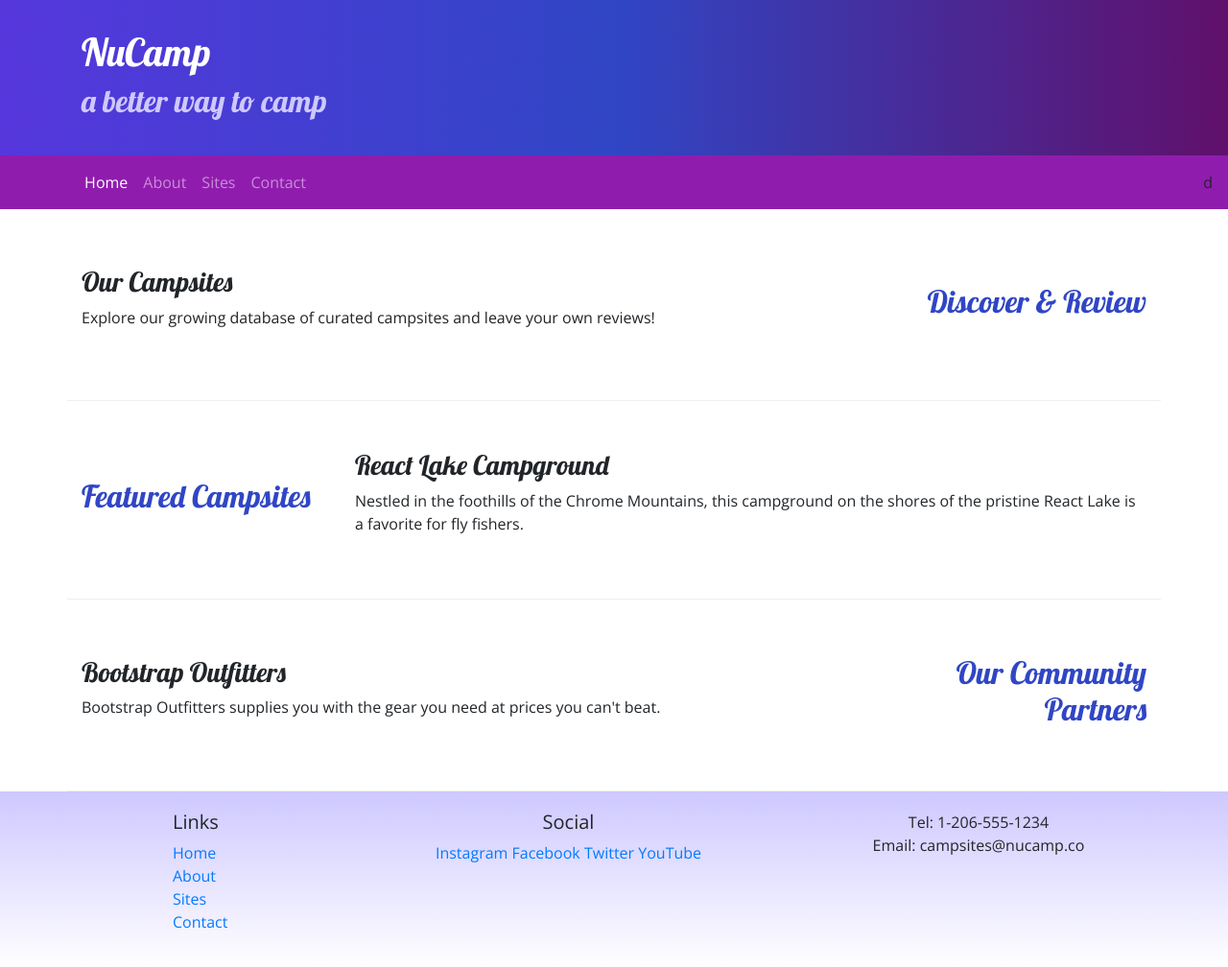
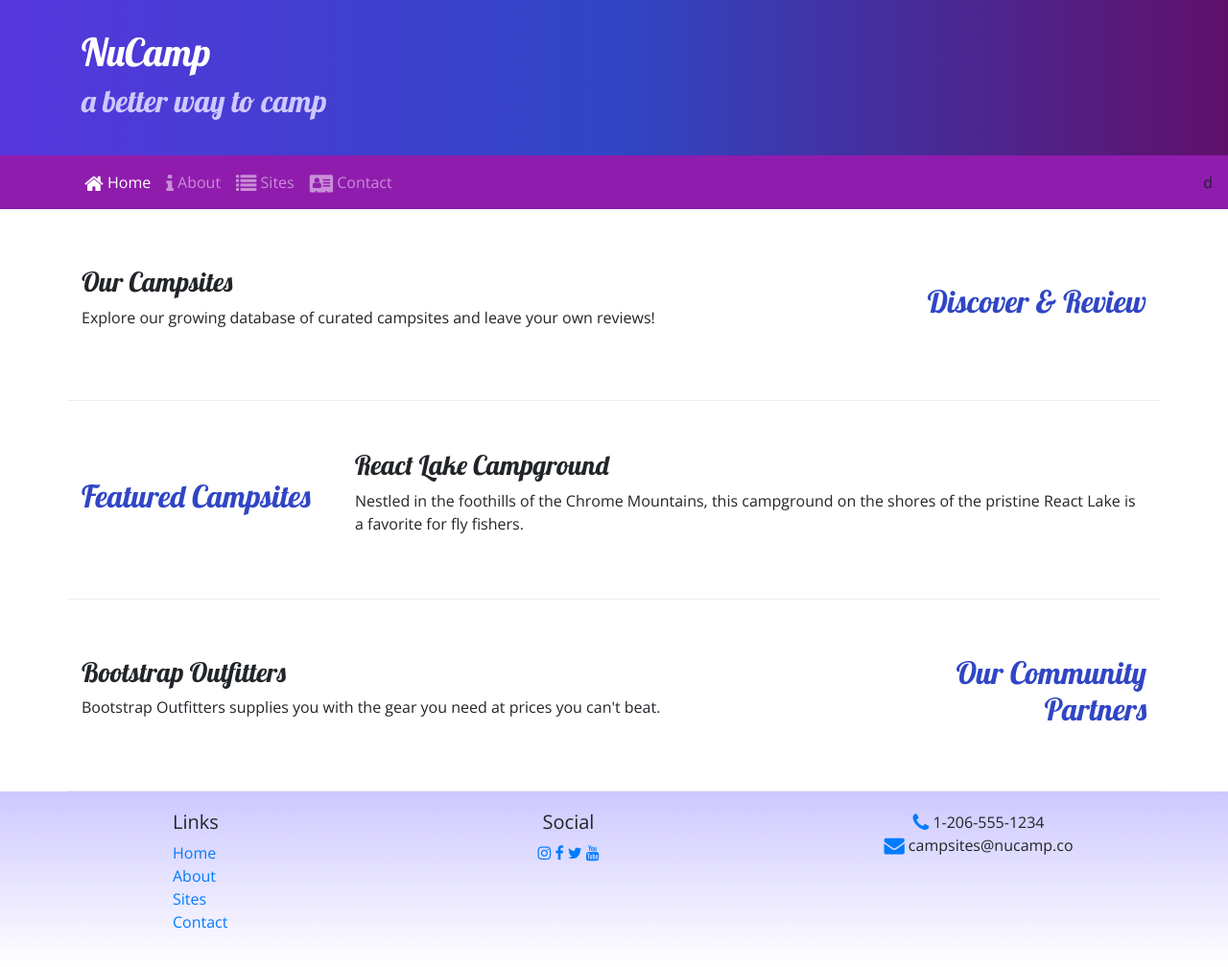
Before and after one commit to svu98/nucampsite, a website: page index.html in a window 1280 px wide. Shown: the whole page at 96% size. Drawn offline with nearby package versions, Linux system fonts and the light colour scheme.

Commit message:
Icon Fonts

```diff
--- a/index.html
+++ b/index.html
@@ -10,6 +10,7 @@
         <link rel="stylesheet" href="node_modules/bootstrap/dist/css/bootstrap.min.css" />
 
         <!-- Additional CSS must be placed after Bootstrap CSS -->
+        <link rel="stylesheet" href="node_modules/font-awesome/css/font-awesome.min.css" />
         <link rel="stylesheet" href="https://fonts.googleapis.com/css?family=Lobster|Open+Sans" />
         <link rel="stylesheet" href="css/styles.css" />
 
@@ -37,10 +38,10 @@
 
             <div class="collapse navbar-collapse" id="nucampNavbar">
                 <ul class="navbar-nav">
-                    <li class="nav-item active"><a class="nav-link" href="#">Home</a></li>
-                    <li class="nav-item"><a class="nav-link" href="aboutus.html">About</a></li>
-                    <li class="nav-item"><a class="nav-link" href="#">Sites</a></li>
-                    <li class="nav-item"><a class="nav-link" href="#">Contact</a></li>
+                    <li class="nav-item active"><a class="nav-link" href="#"><i class="fa fa-home fa-lg"></i> Home</a></li>
+                    <li class="nav-item"><a class="nav-link" href="aboutus.html"><i class="fa fa-info fa-lg"></i> About</a></li>
+                    <li class="nav-item"><a class="nav-link" href="#"><i class="fa fa-list fa-lg"></i> Sites</a></li>
+                    <li class="nav-item"><a class="nav-link" href="#"><i class="fa fa-address-card fa-lg"></i> Contact</a></li>
                 </ul>
             </div>
         </div>d
@@ -92,14 +93,14 @@
                 </div>
                 <div class="col-6 col-sm-5 text-center">
                     <h5>Social</h5>
-                    <a href="http://instagram.com/">Instagram</a>
-                    <a href="http://facebook.com/">Facebook</a>
-                    <a href="http://twitter.com/">Twitter</a>
-                    <a href="http://youtube.com/">YouTube</a>
+                    <a href="http://instagram.com/"><i class="fa fa-instagram"></i></a>
+                    <a href="http://facebook.com/"><i class="fa fa-facebook"></i></a>
+                    <a href="http://twitter.com/"><i class="fa fa-twitter"></i></a>
+                    <a href="http://youtube.com/"><i class="fa fa-youtube"></i></a>
                 </div>
                 <div class="col-sm-4 text-center">
-                    Tel: 1-206-555-1234<br />
-                    Email: campsites@nucamp.co
+                    <i class="fa fa-phone fa-lg text-primary"></i> 1-206-555-1234<br />
+                    <i class="fa fa-envelope fa-lg text-primary"></i> campsites@nucamp.co
                 </div>
            </div>
         </div>
--- a/package.json
+++ b/package.json
@@ -15,6 +15,7 @@
   },
   "dependencies": {
     "bootstrap": "^4.5.2",
+    "font-awesome": "^4.7.0",
     "jquery": "^3.5.1",
     "popper.js": "^1.16.1"
   }
```
Also changed, not shown: aboutus.html (+9 -8 lines), 1 other file.
